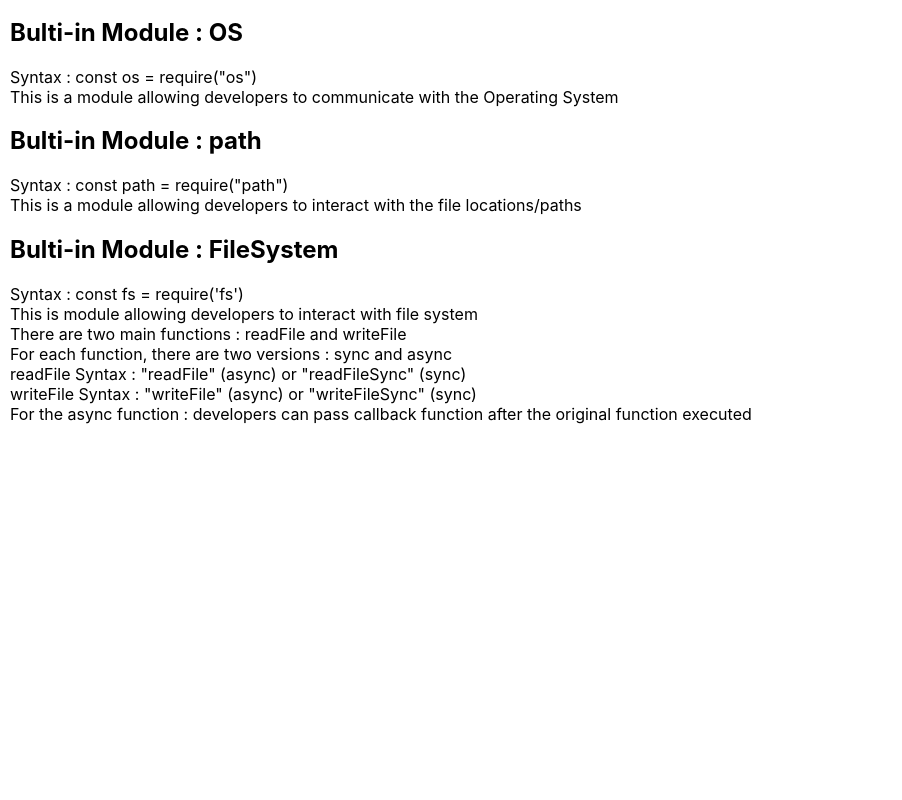
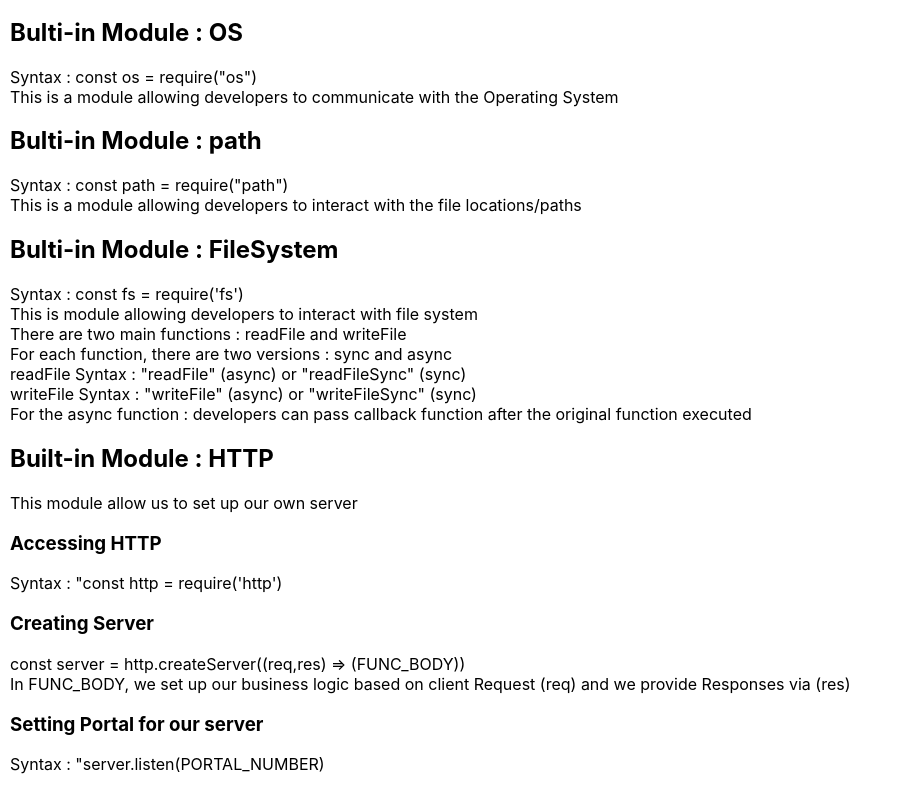
Before and after one commit to AnsonCHOWcm/Node-Express-learning-material, a React (Create React App) app: page /Notes in a window 1280 px wide. Shown: the part 834-1634 px from the top of the page, without its empty margins (0-902 px from the left). Before the commit the page ends 1284 px from the top, so only its background shows below. Built offline with nearby package versions, Linux system fonts and the light colour scheme.

Commit message:
finished http module

```diff
--- a/src/pages/Notes.js
+++ b/src/pages/Notes.js
@@ -52,7 +52,17 @@ const Notes = () => {
                 <br></br>
                 For the async function : developers can pass callback function after the original function executed
             </p>
-            <p></p>
+            <h2>Built-in Module : HTTP</h2>
+            <p>This module allow us to set up our own server</p>
+            <h3>Accessing HTTP</h3>
+            <p>Syntax : "const http = require('http')</p>
+            <h3>Creating Server</h3>
+            <p>const server = http.createServer((req,res) => (FUNC_BODY))
+                <br></br>
+                In FUNC_BODY, we set up our business logic based on client Request (req) and we provide Responses via (res)
+            </p>
+            <h3>Setting Portal for our server</h3>
+            <p>Syntax : "server.listen(PORTAL_NUMBER)</p>
         </div>
 
     );
```
